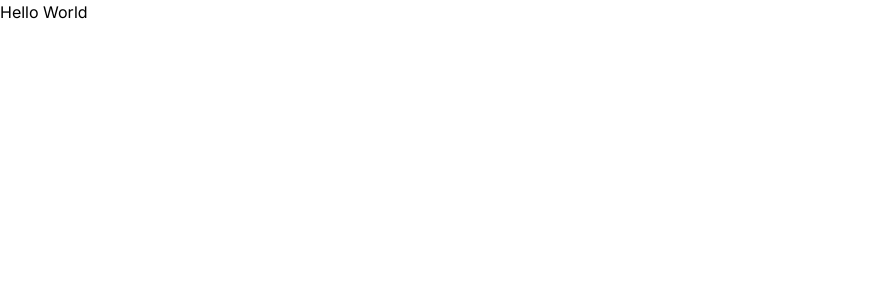
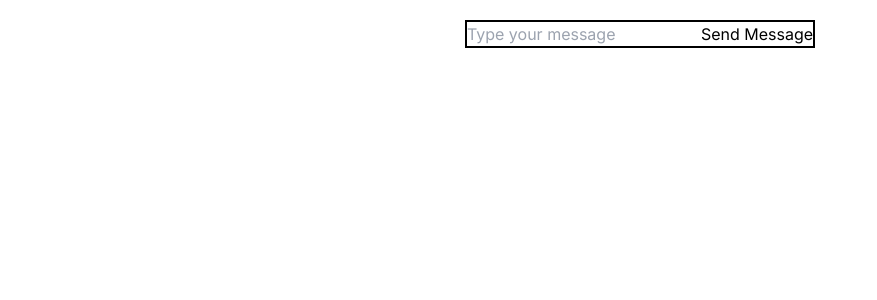
Before and after one commit to Toothless7788/SimpleChatREACT, a Next.js app in the folder client/: page / in a window 1280 px wide. Shown: the top 300 px of the page, without its empty margins (0-877 px from the left). Built offline with nearby package versions, Linux system fonts and the light colour scheme; no server answers.

Commit message:
feat: establish connection successfully

```diff
--- a/client/app/page.tsx
+++ b/client/app/page.tsx
@@ -1,7 +1,19 @@
-import Image from "next/image";
+"use client";
+import { io } from "socket.io-client";
+const socket = io("http://localhost:3001");    // We will use socket to emit and receive message from server
 
 export default function App() {
+  const sendMessage = () => {
+    // Send a message to server
+    socket.emit("sendMessage", {message: "Hello from user"});    // Name of event, i.e. sendMessage is self-defined -> just need to map the correct one at the server
+  };
+
   return (
-    <h1>Hello World</h1>
+    <div className="flex items-center justify-center mt-5">
+      <div className="border-black border-2">
+        <input placeholder="Type your message" />
+        <button onClick={sendMessage}>Send Message</button>
+      </div>
+    </div>
   );
 }
```
Also changed, not shown: client/package.json (+4 -3 lines), 2 other files (tests, documents, lock files or other folders).
